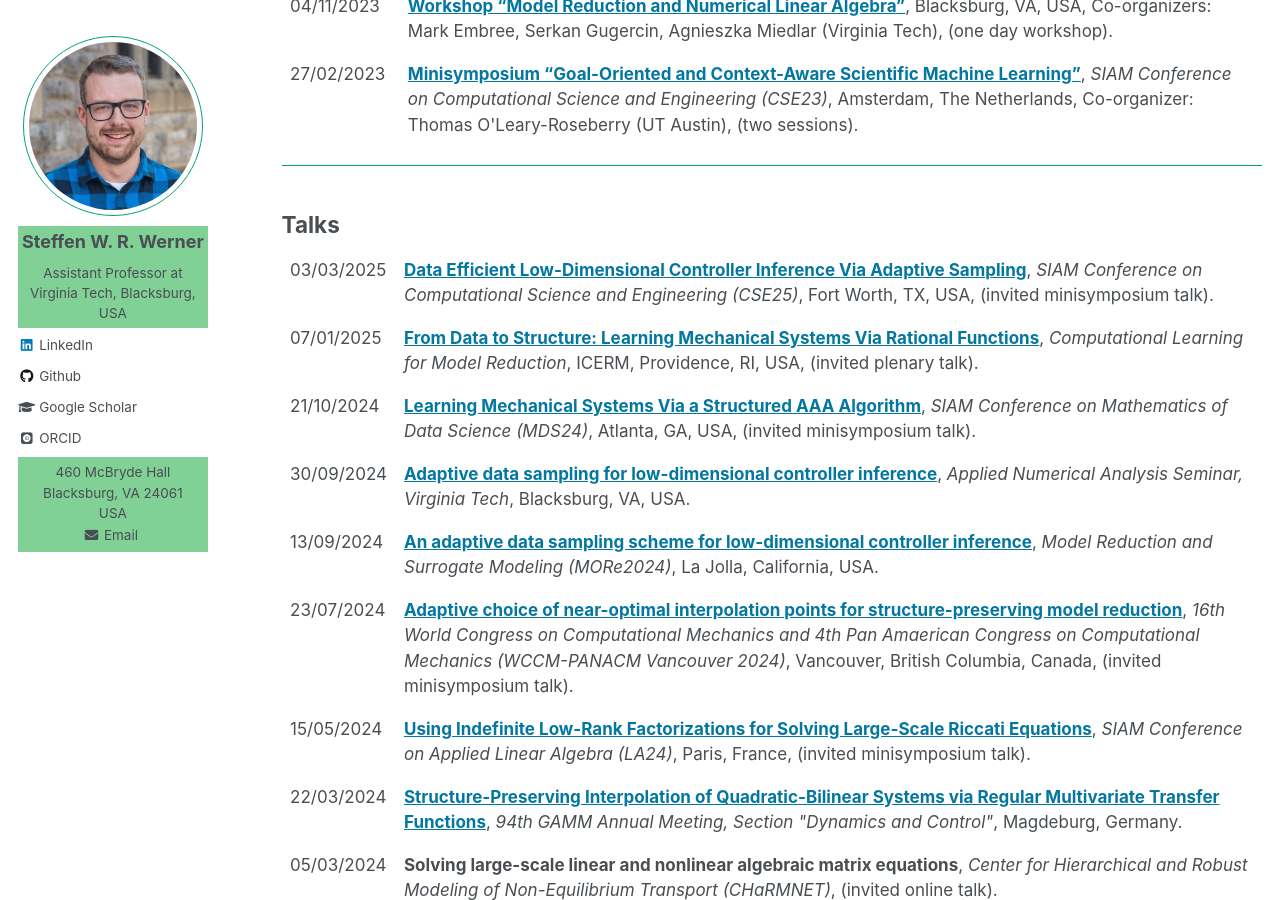
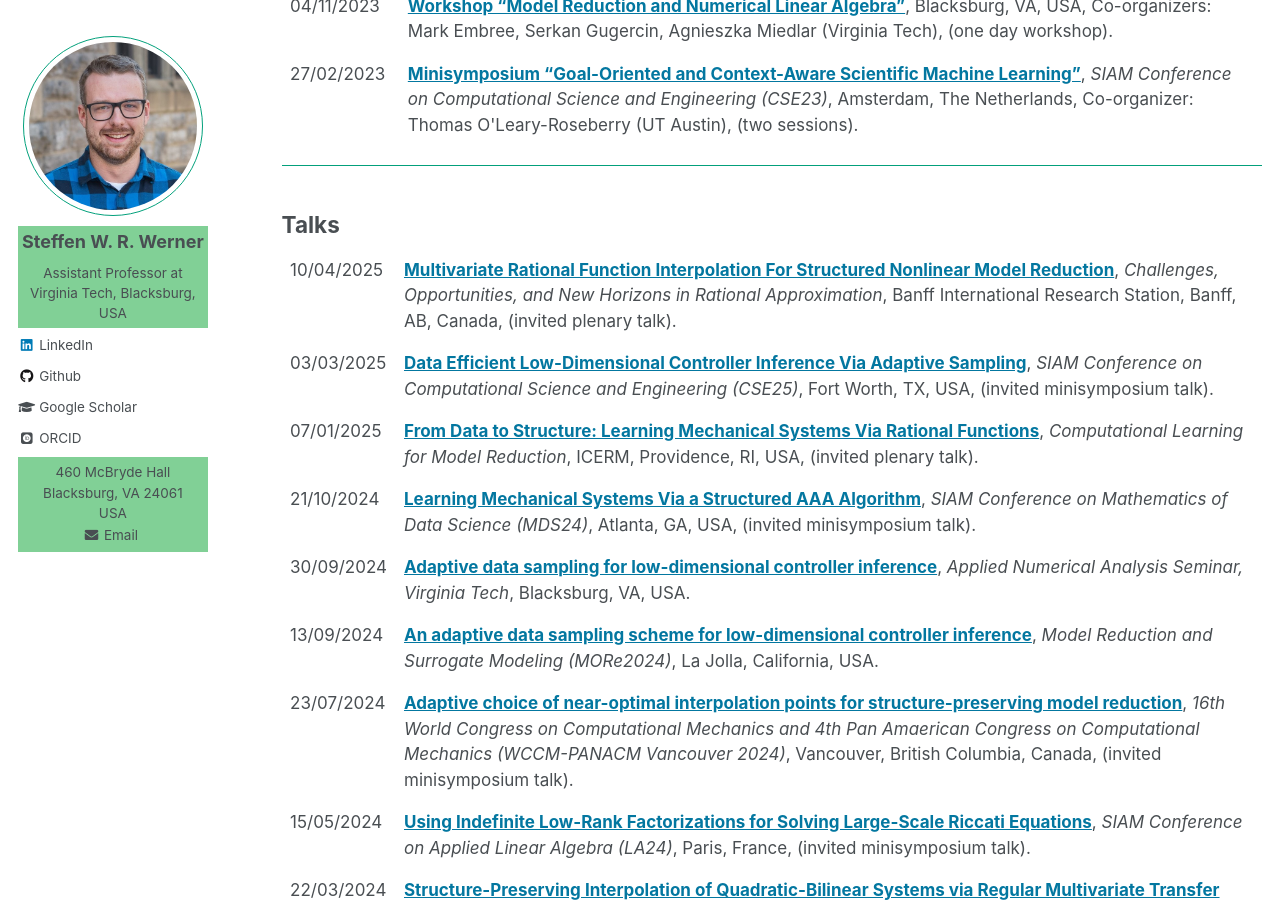
Before and after one commit to ninsteve/ninsteve.github.io, a Jekyll site: the page built from _pages/conferences.md, in a window 1280 px wide and 900 px high, scrolled down 1363 px. Built offline with Jekyll 4.4.1, drawn with Linux system fonts in a browser that asks for light colours; nearby versions of some CDN libraries; some web fonts are replaced.

Commit message:
Added latest talk.

```diff
--- a/_pages/conferences.md
+++ b/_pages/conferences.md
@@ -128,6 +128,17 @@ author_profile: true
 ## <a name="talks"></a>Talks ##
 
 <table class="eventtable">
+  <tr>
+    <td style="width:8%"> 10/04/2025 </td>
+    <td>
+    <strong><a target="blank_" href="https://www.birs.ca/events/2025/5-day-workshops/25w5376/schedule">Multivariate
+    Rational Function Interpolation For Structured Nonlinear Model
+    Reduction</a></strong>,
+    <i>Challenges, Opportunities, and New Horizons in Rational Approximation</i>,
+    Banff International Research Station, Banff, AB, Canada,
+    (invited plenary talk).<br>
+    </td>
+  </tr>
   <tr>
     <td style="width:8%"> 03/03/2025 </td>
     <td>
```
Also changed, not shown: other parts of _pages/conferences.md (+1 -1 lines).
